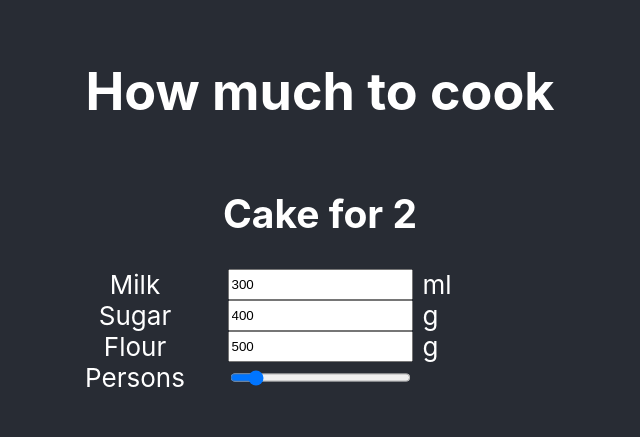
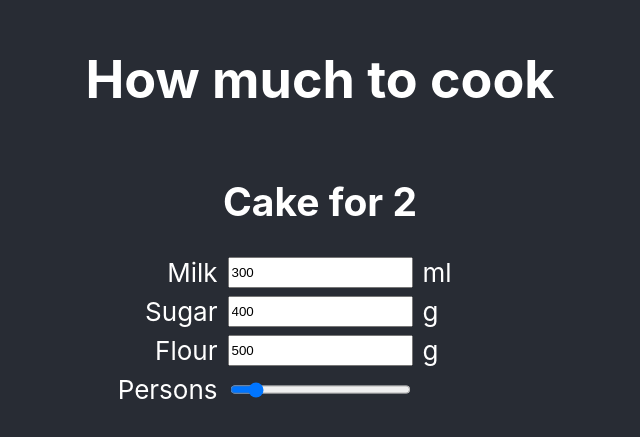
Before and after one commit to kateGalich/cookcalc, a React (Create React App) app: page / in a window 1280 px wide. Shown: the part 191-628 px from the top of the page, without its empty margins (320-960 px from the left). Built offline with nearby package versions, Linux system fonts and the light colour scheme.

Commit message:
styling ingredients

```diff
--- a/src/App.css
+++ b/src/App.css
@@ -32,17 +32,25 @@
   from {
     transform: rotate(0deg);
   }
+
   to {
     transform: rotate(360deg);
   }
 }
 
-.container{
+.container {
   display: grid;
   grid-template-columns: 1fr 1fr 1fr;
+  row-gap: 8px;
+}
+
+.container label {
+  text-align: end;
+  margin-right: 10px;
 
 }
-.container span{
-  text-align:start;
+
+.container span {
+  text-align: start;
   padding-left: 10px;
 }
```
